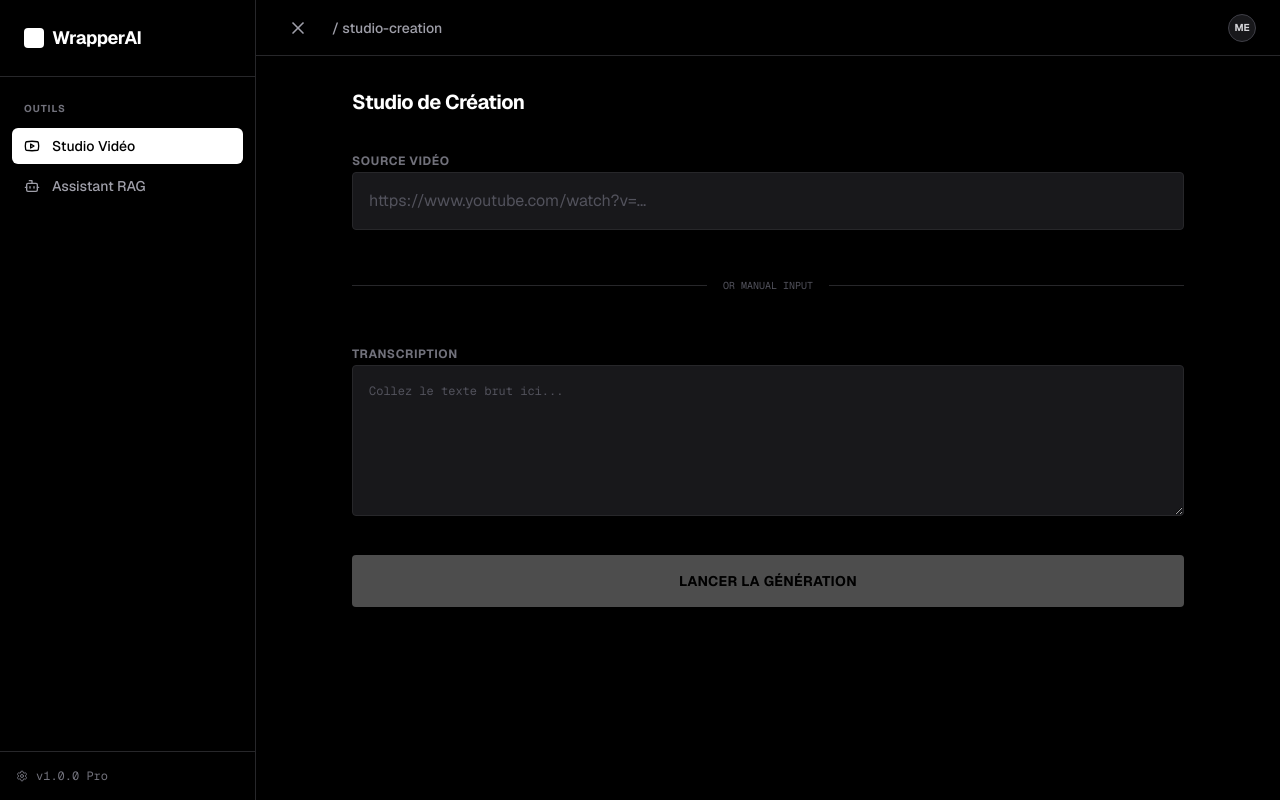
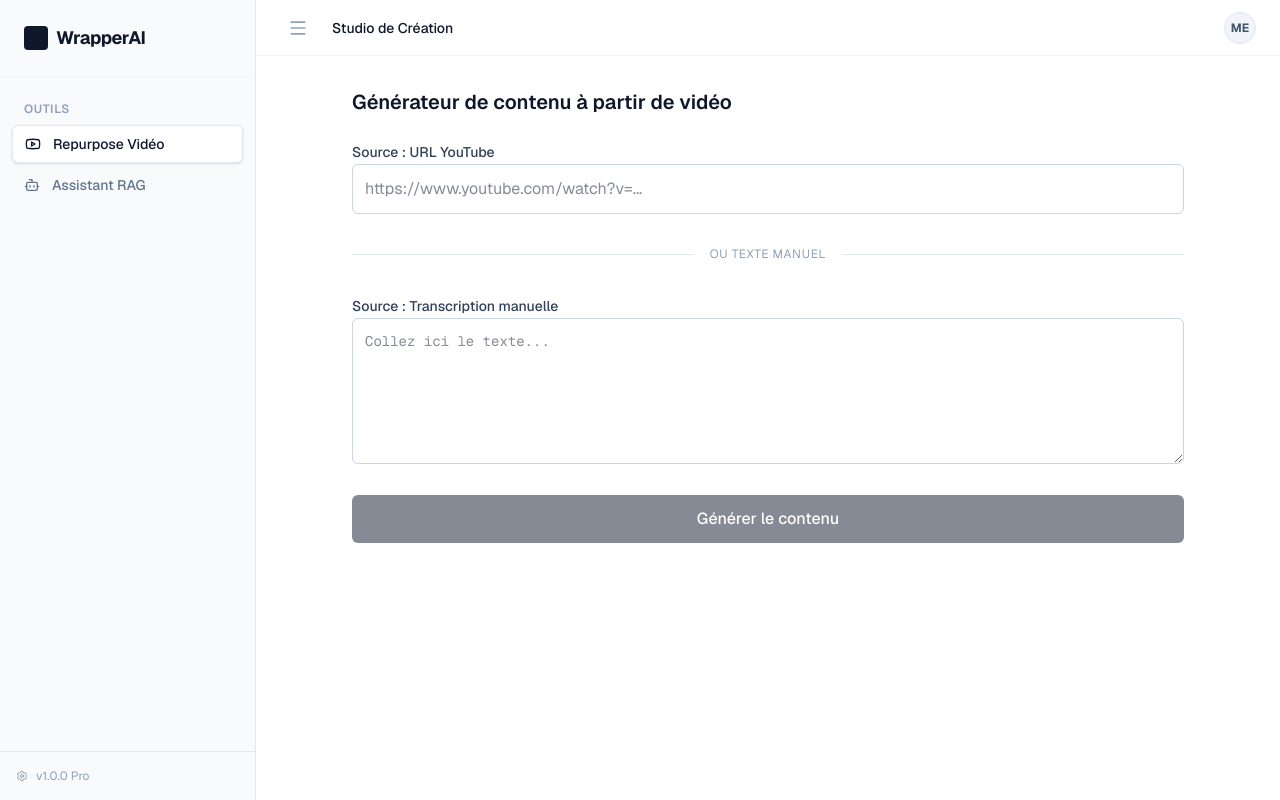
Before and after one commit to estelleeat/WrapperAI, a Next.js app: page / in a window 1280 px wide. Built offline with nearby package versions, Linux system fonts and the light colour scheme.

Commit message:
Revert "feat(ui): switch to strict dark mode black and white theme"
This reverts commit 5fefb3bf8ca5c248eb8196bfc6726a9a5857e439.

```diff
--- a/app/page.tsx
+++ b/app/page.tsx
@@ -1,7 +1,7 @@
 'use client';
 
 import { useState } from 'react';
-import { Bot, Youtube, Menu, Settings, X } from 'lucide-react';
+import { LayoutDashboard, FileText, Bot, Youtube, Menu, Settings } from 'lucide-react';
 import RepurposeGenerator from '@/components/features/repurpose/RepurposeGenerator';
 import FileUploader from '@/components/features/rag/FileUploader';
 import ChatInterface from '@/components/features/rag/ChatInterface';
@@ -11,29 +11,29 @@ export default function WorkspacePage() {
   const [isSidebarOpen, setIsSidebarOpen] = useState(true);
 
   return (
-    <div className="flex h-screen bg-black font-sans text-zinc-100 selection:bg-white selection:text-black">
+    <div className="flex h-screen bg-white font-sans text-slate-900">
       {/* Sidebar */}
-      <aside className={`${isSidebarOpen ? 'w-64' : 'w-0'} bg-black border-r border-zinc-800 transition-all duration-300 overflow-hidden flex flex-col`}>
-        <div className="p-6 border-b border-zinc-800 mb-2 flex items-center justify-between">
-          <h1 className="text-lg font-bold tracking-tight flex items-center gap-2 text-white">
-            <div className="w-5 h-5 bg-white rounded-sm"></div>
+      <aside className={`${isSidebarOpen ? 'w-64' : 'w-0'} bg-slate-50 border-r border-slate-200 transition-all duration-300 overflow-hidden flex flex-col`}>
+        <div className="p-6 border-b border-slate-100 mb-2">
+          <h1 className="text-lg font-bold tracking-tight flex items-center gap-2">
+            <div className="w-6 h-6 bg-slate-900 rounded-sm"></div>
             WrapperAI
           </h1>
         </div>
 
         <nav className="flex-1 px-3 space-y-1 py-4">
-          <div className="px-3 mb-3 text-[10px] font-bold text-zinc-500 uppercase tracking-widest">Outils</div>
+          <div className="px-3 mb-2 text-xs font-semibold text-slate-400 uppercase tracking-wider">Outils</div>
           <button
             onClick={() => setActiveTab('repurpose')}
-            className={`w-full flex items-center gap-3 px-3 py-2 rounded-md text-sm font-medium transition-all ${activeTab === 'repurpose' ? 'bg-white text-black' : 'text-zinc-400 hover:text-white hover:bg-zinc-900'}`}
+            className={`w-full flex items-center gap-3 px-3 py-2 rounded-md text-sm font-medium transition-colors ${activeTab === 'repurpose' ? 'bg-white text-slate-900 shadow-sm border border-slate-200' : 'text-slate-500 hover:text-slate-900 hover:bg-slate-100'}`}
           >
             <Youtube className="w-4 h-4" />
-            Studio Vidéo
+            Repurpose Vidéo
           </button>
 
           <button
             onClick={() => setActiveTab('rag')}
-            className={`w-full flex items-center gap-3 px-3 py-2 rounded-md text-sm font-medium transition-all ${activeTab === 'rag' ? 'bg-white text-black' : 'text-zinc-400 hover:text-white hover:bg-zinc-900'}`}
+            className={`w-full flex items-center gap-3 px-3 py-2 rounded-md text-sm font-medium transition-colors ${activeTab === 'rag' ? 'bg-white text-slate-900 shadow-sm border border-slate-200' : 'text-slate-500 hover:text-slate-900 hover:bg-slate-100'}`}
           >
             <Bot className="w-4 h-4" />
             Assistant RAG
@@ -41,43 +41,43 @@ export default function WorkspacePage() {
         </nav>
 
         {activeTab === 'rag' && (
-          <div className="p-4 border-t border-zinc-800 bg-zinc-900/30">
+          <div className="p-4 border-t border-slate-200 bg-white/50">
              <FileUploader />
           </div>
         )}
 
-        <div className="p-4 border-t border-zinc-800 text-xs text-zinc-500 flex items-center gap-2 font-mono">
+        <div className="p-4 border-t border-slate-200 text-xs text-slate-400 flex items-center gap-2">
             <Settings className="w-3 h-3" /> v1.0.0 Pro
         </div>
       </aside>
 
       {/* Main Content */}
-      <main className="flex-1 flex flex-col h-screen overflow-hidden relative bg-black">
-        <header className="h-14 border-b border-zinc-800 flex items-center px-6 justify-between bg-black shrink-0 z-10">
+      <main className="flex-1 flex flex-col h-screen overflow-hidden relative bg-white">
+        <header className="h-14 border-b border-slate-100 flex items-center px-6 justify-between bg-white shrink-0 z-10">
            <div className="flex items-center gap-4">
-             <button onClick={() => setIsSidebarOpen(!isSidebarOpen)} className="p-2 text-zinc-400 hover:text-white rounded-md transition-colors">
-               {isSidebarOpen ? <X className="w-5 h-5" /> : <Menu className="w-5 h-5" />}
+             <button onClick={() => setIsSidebarOpen(!isSidebarOpen)} className="p-2 text-slate-400 hover:text-slate-900 hover:bg-slate-50 rounded-md transition-colors">
+               <Menu className="w-5 h-5" />
              </button>
-             <span className="text-sm font-medium text-zinc-400">
-               {activeTab === 'repurpose' ? '/ studio-creation' : '/ assistant-documentaire'}
+             <span className="text-sm font-medium text-slate-900">
+               {activeTab === 'repurpose' ? 'Studio de Création' : 'Assistant Documentaire'}
              </span>
            </div>
            <div className="flex items-center gap-2">
-              <div className="w-7 h-7 rounded-full bg-zinc-900 border border-zinc-700 flex items-center justify-center text-[10px] font-bold text-zinc-300">
+              <div className="w-8 h-8 rounded-full bg-slate-100 border border-slate-200 flex items-center justify-center text-xs font-bold text-slate-600">
                 ME
               </div>
            </div>
         </header>
 
-        <div className="flex-1 overflow-y-auto bg-black">
+        <div className="flex-1 overflow-y-auto">
           {activeTab === 'repurpose' && (
-            <div className="max-w-4xl mx-auto p-8 animate-in fade-in zoom-in-95 duration-300">
+            <div className="max-w-4xl mx-auto p-8 animate-in fade-in slide-in-from-bottom-2 duration-500">
                <RepurposeGenerator />
             </div>
           )}
 
           {activeTab === 'rag' && (
-             <div className="h-full flex flex-col animate-in fade-in zoom-in-95 duration-300">
+             <div className="h-full flex flex-col animate-in fade-in slide-in-from-bottom-2 duration-500">
                <ChatInterface />
              </div>
           )}
--- a/components/features/repurpose/RepurposeGenerator.tsx
+++ b/components/features/repurpose/RepurposeGenerator.tsx
@@ -48,79 +48,79 @@ export default function RepurposeGenerator() {
   };
 
   return (
-    <div className="max-w-5xl mx-auto space-y-10 text-zinc-300">
+    <div className="max-w-5xl mx-auto space-y-8">
       <div>
-        <h2 className="text-xl font-bold mb-8 text-white tracking-tight">Studio de Création</h2>
+        <h2 className="text-xl font-semibold mb-6 text-slate-900">Générateur de contenu à partir de vidéo</h2>
 
-        <form onSubmit={handleSubmit} className="space-y-8">
-          <div className="space-y-3">
-            <label className="text-xs font-bold text-zinc-500 uppercase tracking-wider">Source Vidéo</label>
+        <form onSubmit={handleSubmit} className="space-y-6">
+          <div className="space-y-2">
+            <label className="text-sm font-medium text-slate-700">Source : URL YouTube</label>
             <input
               type="url"
               placeholder="https://www.youtube.com/watch?v=..."
               value={url}
               onChange={(e) => setUrl(e.target.value)}
-              className="w-full p-4 bg-zinc-900 border border-zinc-800 rounded-sm text-white placeholder:text-zinc-600 focus:ring-1 focus:ring-white focus:border-white focus:outline-none transition-all"
+              className="w-full p-3 bg-white border border-slate-300 rounded-md focus:ring-2 focus:ring-black focus:border-transparent focus:outline-none transition-all"
             />
           </div>
 
-          <div className="relative flex items-center py-4">
-            <div className="flex-grow border-t border-zinc-800"></div>
-            <span className="flex-shrink-0 mx-4 text-zinc-600 text-[10px] font-mono uppercase">OR MANUAL INPUT</span>
-            <div className="flex-grow border-t border-zinc-800"></div>
+          <div className="relative flex items-center py-2">
+            <div className="flex-grow border-t border-slate-200"></div>
+            <span className="flex-shrink-0 mx-4 text-slate-400 text-xs uppercase tracking-wider">OU Texte Manuel</span>
+            <div className="flex-grow border-t border-slate-200"></div>
           </div>
 
-          <div className="space-y-3">
-            <label className="text-xs font-bold text-zinc-500 uppercase tracking-wider">Transcription</label>
+          <div className="space-y-2">
+            <label className="text-sm font-medium text-slate-700">Source : Transcription manuelle</label>
             <textarea
-              placeholder="Collez le texte brut ici..."
+              placeholder="Collez ici le texte..."
               value={manualText}
               onChange={(e) => setManualText(e.target.value)}
               rows={6}
-              className="w-full p-4 bg-zinc-900 border border-zinc-800 rounded-sm text-white placeholder:text-zinc-600 focus:ring-1 focus:ring-white focus:border-white focus:outline-none transition-all font-mono text-xs leading-relaxed"
+              className="w-full p-3 bg-white border border-slate-300 rounded-md focus:ring-2 focus:ring-black focus:border-transparent focus:outline-none transition-all font-mono text-sm"
             />
           </div>
 
           <button
             type="submit"
             disabled={isLoading || (!url && !manualText)}
-            className="w-full bg-white hover:bg-zinc-200 text-black px-6 py-4 rounded-sm font-bold text-sm tracking-wide transition-colors disabled:opacity-30 disabled:cursor-not-allowed flex items-center justify-center gap-2 uppercase"
+            className="w-full bg-slate-900 hover:bg-slate-800 text-white px-6 py-3 rounded-md font-medium transition-colors disabled:opacity-50 flex items-center justify-center gap-2"
           >
-            {isLoading ? <Loader2 className="animate-spin w-4 h-4" /> : 'Lancer la génération'}
+            {isLoading ? <Loader2 className="animate-spin w-5 h-5" /> : 'Générer le contenu'}
           </button>
         </form>
 
         {error && (
-          <div className="mt-6 p-4 bg-red-950/30 text-red-400 border border-red-900/50 text-sm font-mono">
-            Error: {error}
+          <div className="mt-4 p-4 bg-red-50 text-red-700 rounded-md border border-red-100 text-sm">
+            {error}
           </div>
         )}
       </div>
 
       {result && (
-        <div className="border-t border-zinc-800 pt-10">
-          <div className="flex border-b border-zinc-800 mb-8">
+        <div className="border-t border-slate-200 pt-8">
+          <div className="flex border-b border-slate-200 mb-6">
             <button
               onClick={() => setActiveTab('blog')}
-              className={`px-6 py-4 font-bold text-xs uppercase tracking-wider flex items-center gap-2 transition-all border-b-2 ${activeTab === 'blog' ? 'border-white text-white' : 'border-transparent text-zinc-600 hover:text-zinc-300'}`}
+              className={`px-6 py-3 font-medium text-sm flex items-center gap-2 transition-all border-b-2 ${activeTab === 'blog' ? 'border-black text-black' : 'border-transparent text-slate-500 hover:text-slate-800'}`}
             >
-              <FileText className="w-4 h-4" /> Article
+              <FileText className="w-4 h-4" /> Article de Blog
             </button>
             <button
               onClick={() => setActiveTab('twitter')}
-              className={`px-6 py-4 font-bold text-xs uppercase tracking-wider flex items-center gap-2 transition-all border-b-2 ${activeTab === 'twitter' ? 'border-white text-white' : 'border-transparent text-zinc-600 hover:text-zinc-300'}`}
+              className={`px-6 py-3 font-medium text-sm flex items-center gap-2 transition-all border-b-2 ${activeTab === 'twitter' ? 'border-black text-black' : 'border-transparent text-slate-500 hover:text-slate-800'}`}
             >
-              <Twitter className="w-4 h-4" /> Thread
+              <Twitter className="w-4 h-4" /> Thread Twitter
             </button>
             <button
               onClick={() => setActiveTab('linkedin')}
-              className={`px-6 py-4 font-bold text-xs uppercase tracking-wider flex items-center gap-2 transition-all border-b-2 ${activeTab === 'linkedin' ? 'border-white text-white' : 'border-transparent text-zinc-600 hover:text-zinc-300'}`}
+              className={`px-6 py-3 font-medium text-sm flex items-center gap-2 transition-all border-b-2 ${activeTab === 'linkedin' ? 'border-black text-black' : 'border-transparent text-slate-500 hover:text-slate-800'}`}
             >
-              <Linkedin className="w-4 h-4" /> LinkedIn
+              <Linkedin className="w-4 h-4" /> Post LinkedIn
             </button>
           </div>
 
-          <div className="relative min-h-[200px] bg-zinc-900/20 p-6 border border-zinc-800 rounded-sm">
+          <div className="relative min-h-[200px]">
             <button
               onClick={() => {
                 const textToCopy = activeTab === 'twitter'
@@ -128,15 +128,15 @@ export default function RepurposeGenerator() {
                   : activeTab === 'blog' ? result.blogPost : result.linkedinPost;
                 copyToClipboard(textToCopy);
               }}
-              className="absolute top-4 right-4 p-2 text-zinc-500 hover:text-white transition-colors"
-              title="Copy to clipboard"
+              className="absolute top-0 right-0 p-2 text-slate-400 hover:text-slate-900 transition-colors"
+              title="Copier"
             >
-              <Copy className="w-4 h-4" />
+              <Copy className="w-5 h-5" />
             </button>
 
             {activeTab === 'blog' && (
               <article
-                className="prose prose-invert max-w-none prose-headings:font-bold prose-h1:text-2xl prose-a:text-white prose-a:underline hover:prose-a:text-zinc-300"
+                className="prose prose-slate max-w-none prose-headings:font-semibold prose-h1:text-2xl prose-a:text-blue-600"
                 dangerouslySetInnerHTML={{ __html: result.blogPost }}
               />
             )}
@@ -144,15 +144,15 @@ export default function RepurposeGenerator() {
             {activeTab === 'twitter' && (
               <div className="space-y-6">
                 {result.twitterThread.map((tweet, index) => (
-                  <div key={index} className="pl-4 border-l-2 border-zinc-700 py-1">
-                    <p className="text-zinc-300 whitespace-pre-wrap leading-relaxed">{tweet}</p>
+                  <div key={index} className="pl-4 border-l-2 border-slate-200 py-1">
+                    <p className="text-slate-800 whitespace-pre-wrap">{tweet}</p>
                   </div>
                 ))}
               </div>
             )}
 
             {activeTab === 'linkedin' && (
-              <div className="whitespace-pre-wrap text-zinc-300 leading-relaxed font-sans">
+              <div className="whitespace-pre-wrap text-slate-800 leading-relaxed font-sans">
                 {result.linkedinPost}
               </div>
             )}
```
Also changed, not shown: components/features/rag/ChatInterface.tsx (+13 -13 lines), components/features/rag/FileUploader.tsx (+10 -10 lines).
